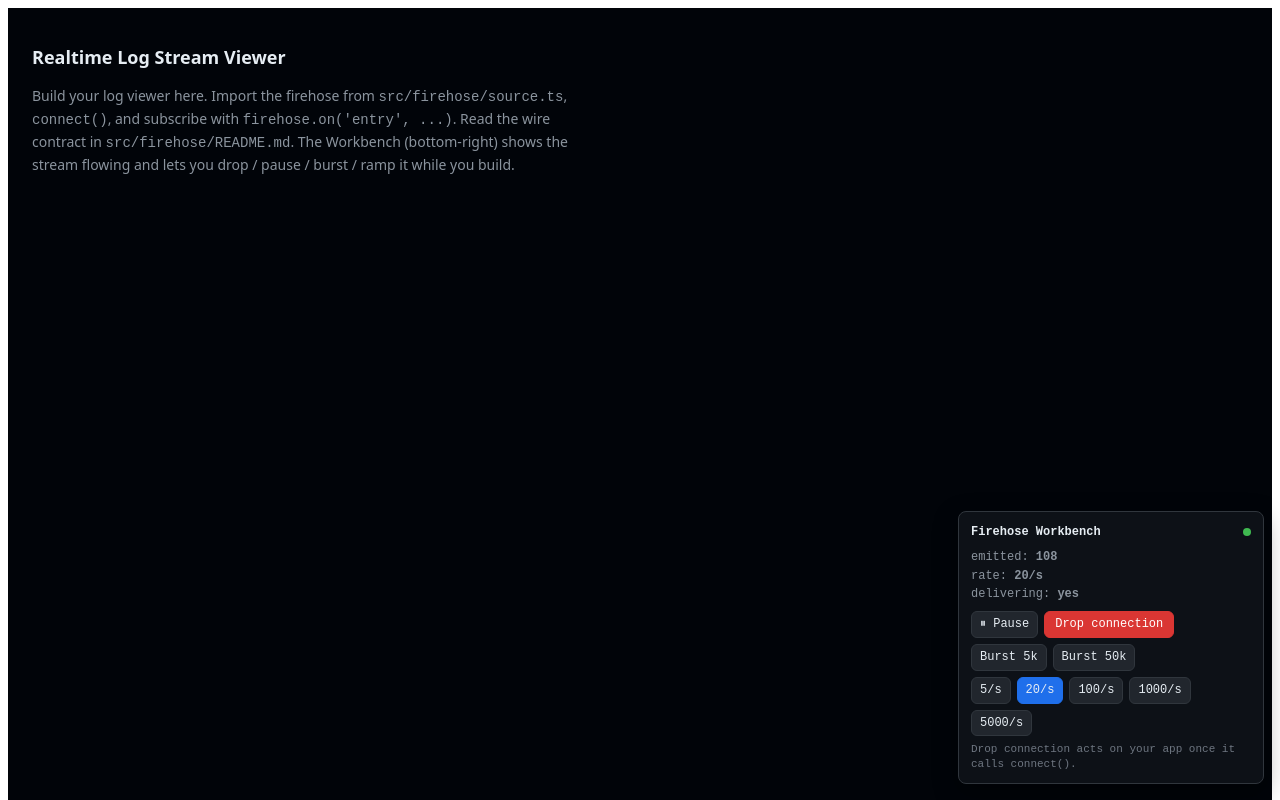
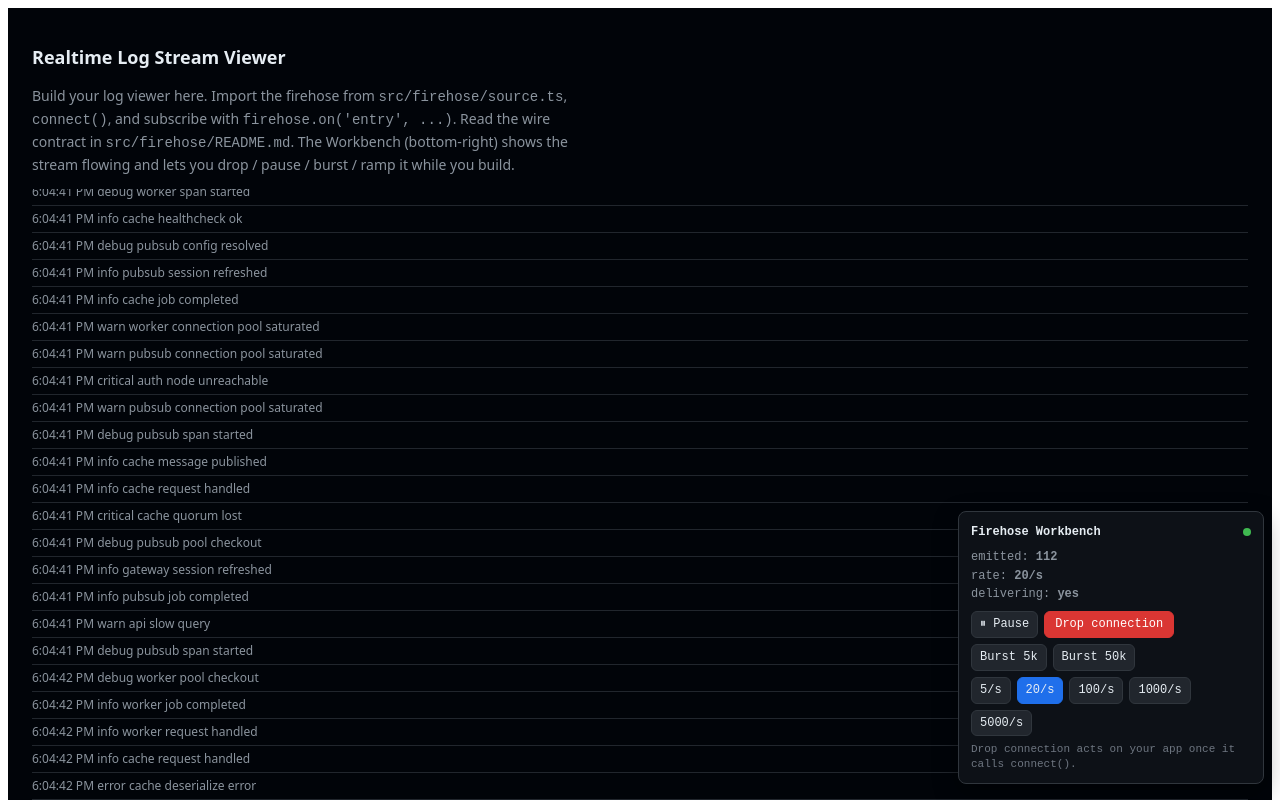
Before and after one commit to amandabeers/live-log-viewer, a React (Vite) app: page / in a window 1280 px wide. Shown: the top 800 px of the page. Built offline with nearby package versions, Linux system fonts and the light colour scheme.

Commit message:
Handle initial rendering of log entries on page, handle scrolling

```diff
--- a/src/App.tsx
+++ b/src/App.tsx
@@ -1,8 +1,26 @@
+import { useMemo, useState } from 'react';
 import { Workbench } from './firehose/Workbench';
 import { useFirehose } from './hooks/useFirehose';
+import { Virtuoso } from 'react-virtuoso';
+import { LEVELS, SERVICES } from './hooks/useFirehose';
+import type { Level, Service } from './hooks/useFirehose';
+import type { LogEntry } from './firehose/types';
 
 export default function App() {
-  const entries = useFirehose();
+  const [activeLevels, setActiveLevels] = useState<Set<Level>>(new Set(LEVELS));
+  const [activeServices, setActiveServices] = useState<Set<Service>>(new Set(SERVICES));
+  const [isAtBottom, setAtBottom] = useState(true);
+
+  const isVisible = (entry: LogEntry) => {
+    return activeLevels.has(entry.level) && activeServices.has(entry.service);
+  };
+
+  const { entries } = useFirehose({paused: !isAtBottom, isVisible});
+
+  const filteredEntries = useMemo(() => {
+    return entries.filter(isVisible);
+  }, [entries, activeLevels, activeServices]);
+  // console.log('Filtered entries:', filteredEntries);
 
   return (
     <main style={{ font: '14px/1.5 system-ui, sans-serif', padding: 24, color: '#e6edf3', background: '#010409', minHeight: '100vh' }}>
@@ -15,6 +33,20 @@ export default function App() {
       </p>
 
       {/* Build your log viewer below. */}
+      <div style={{height: '100vh'}}>
+        <Virtuoso
+          atBottomStateChange={setAtBottom}
+          followOutput={(isAtBottom) => isAtBottom ? 'auto' : false}
+          data={filteredEntries}
+          itemContent={(index, entry) => (
+            <div style={{ padding: '4px 0', borderBottom: '1px solid #21262d' }}>
+              <div style={{ fontSize: 12, color: '#8b949e' }}>
+                {new Date(entry.timestamp).toLocaleTimeString()} {entry.level} {entry.service} {entry.message}
+              </div>
+            </div>
+          )}
+        />
+      </div>
 
       <Workbench />
     </main>
--- a/src/hooks/useFirehose.ts
+++ b/src/hooks/useFirehose.ts
@@ -4,17 +4,33 @@ import type { LogEntry } from "../firehose/types";
 
 const MAX_BUFFER_SIZE = 10000;
 
-export function useFirehose() {
+type Level = LogEntry['level'];
+const LEVELS: Level[] = ['debug', 'info', 'warn', 'error', 'critical'];
+type Service = LogEntry['service'];
+const SERVICES: Service[] = ['auth', 'api', 'pubsub', 'worker', 'cache', 'gateway'];
+
+interface Options {
+  paused?: boolean;
+  isVisible?: (entry: LogEntry) => boolean;
+}
+
+interface FirehoseState {
+  entries: LogEntry[];
+}
+
+export function useFirehose({ paused = false, isVisible }: Options = {}): FirehoseState {
   const [entries, setEntries] = useState<LogEntry[]>([]);
 
   const store = useRef(new Map<string, LogEntry>());
   const isDirty = useRef(false);
+  const isPausedRef = useRef(paused); isPausedRef.current = paused;
+  const isVisibleRef = useRef(isVisible); isVisibleRef.current = isVisible;
   const isIntentional = useRef(false);
 
   useEffect(() => {
 
     const onEntry = (entry: LogEntry) => {
-      console.log('Received log entry:', entry);
+      // console.log('Received log entry:', entry);
       const map = store.current;
       if (map.has(entry.id)) return; // Deduped by id
       map.set(entry.id, entry);
@@ -54,7 +70,9 @@ export function useFirehose() {
 
     let rafId: number | null = null;
     const tick = () => {
-      if (isDirty.current) {
+      // don't update state if user has scrolled up from bottom
+      // don't update state if no new entries have been received
+      if (!isPausedRef.current && isDirty.current) {
         updateEntries();
         isDirty.current = false;
       }
@@ -80,5 +98,8 @@ export function useFirehose() {
     };
   }, []);
 
-  return entries;
+  return { entries };
 };
+
+export { LEVELS, SERVICES };
+export type { Level, Service };
```
